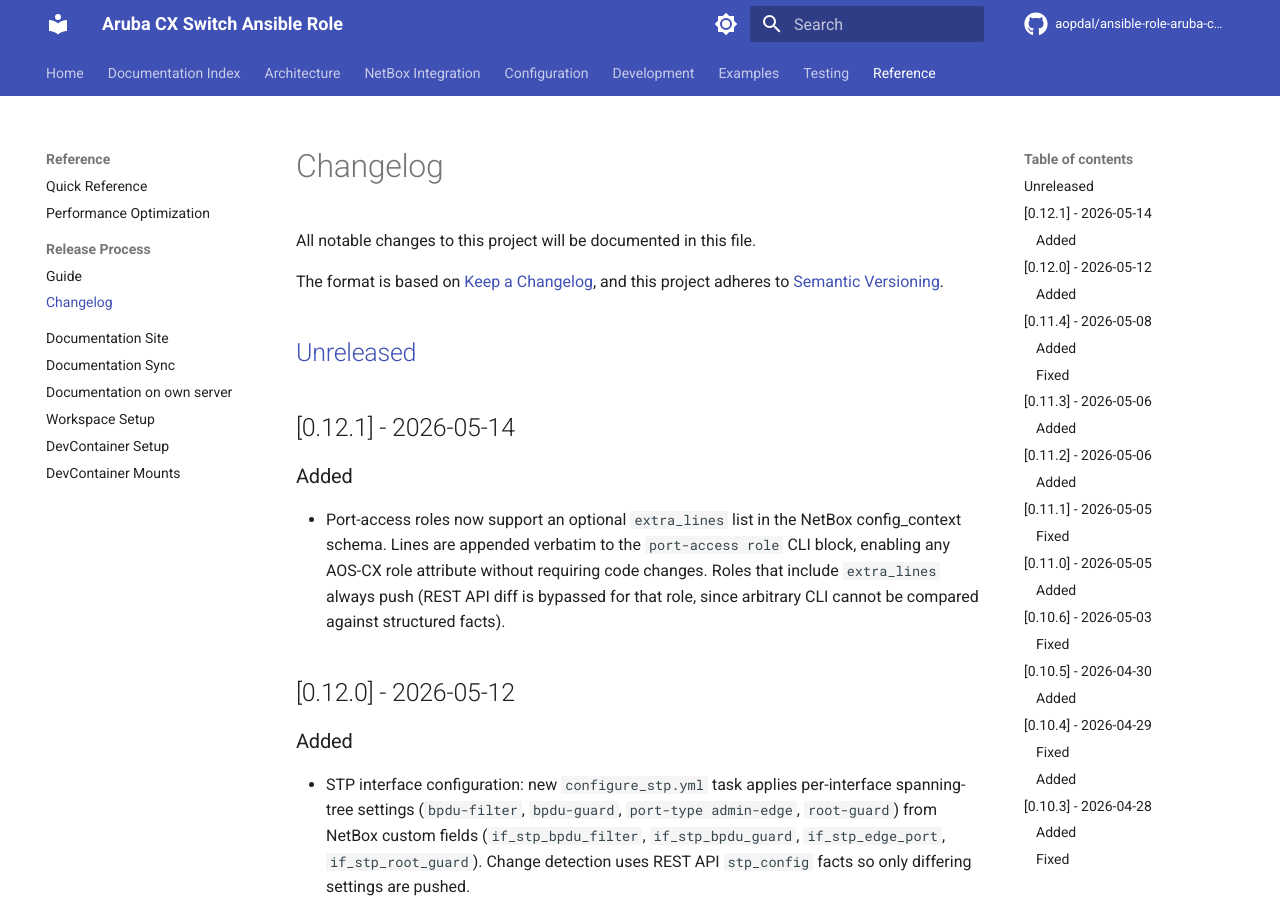
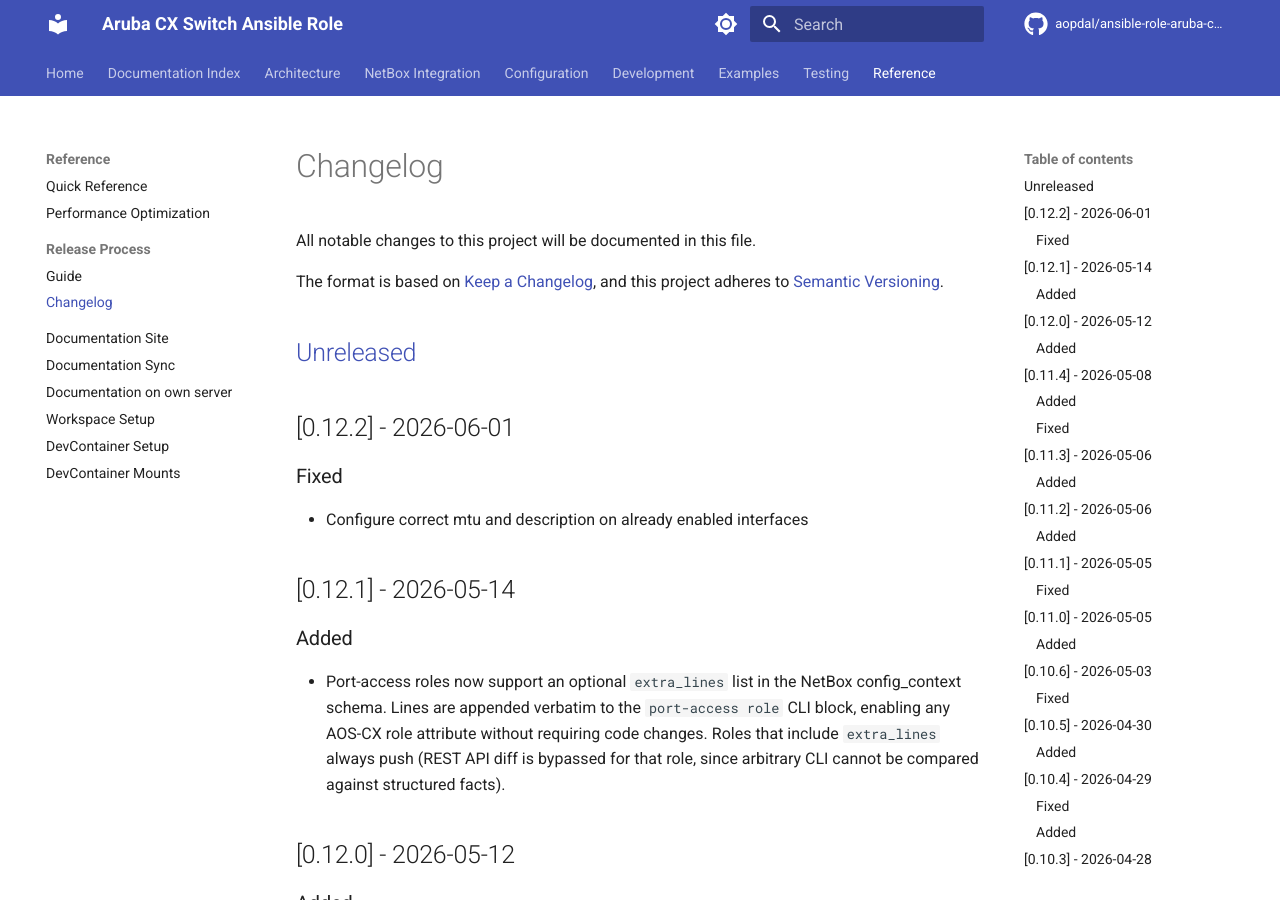
Before and after one commit to aopdal/ansible-role-aruba-cx-switch, an MkDocs documentation site: the page built from docs/CHANGELOG.md, in a window 1280 px wide and 900 px high. Built offline with MkDocs 1.6.1 and Material for MkDocs 9.7.7, drawn with Linux system fonts in a browser that asks for light colours; comment, search, counter and statistics services are not loaded.

Commit message:
chore: release version 0.12.2

```diff
--- a/docs/CHANGELOG.md
+++ b/docs/CHANGELOG.md
@@ -6,6 +6,12 @@ The format is based on [Keep a Changelog](https://keepachangelog.com/en/1.0.0/),
 and this project adheres to [Semantic Versioning](https://semver.org/spec/v2.0.0.html).
 
 ## [Unreleased]
+
+## [0.12.2] - 2026-06-01
+
+### Fixed
+
+- Configure correct mtu and description on already enabled interfaces
 
 ## [0.12.1] - 2026-05-14
 
```
Also changed, not shown: CHANGELOG.md (+6 -0 lines), 1 other file.
